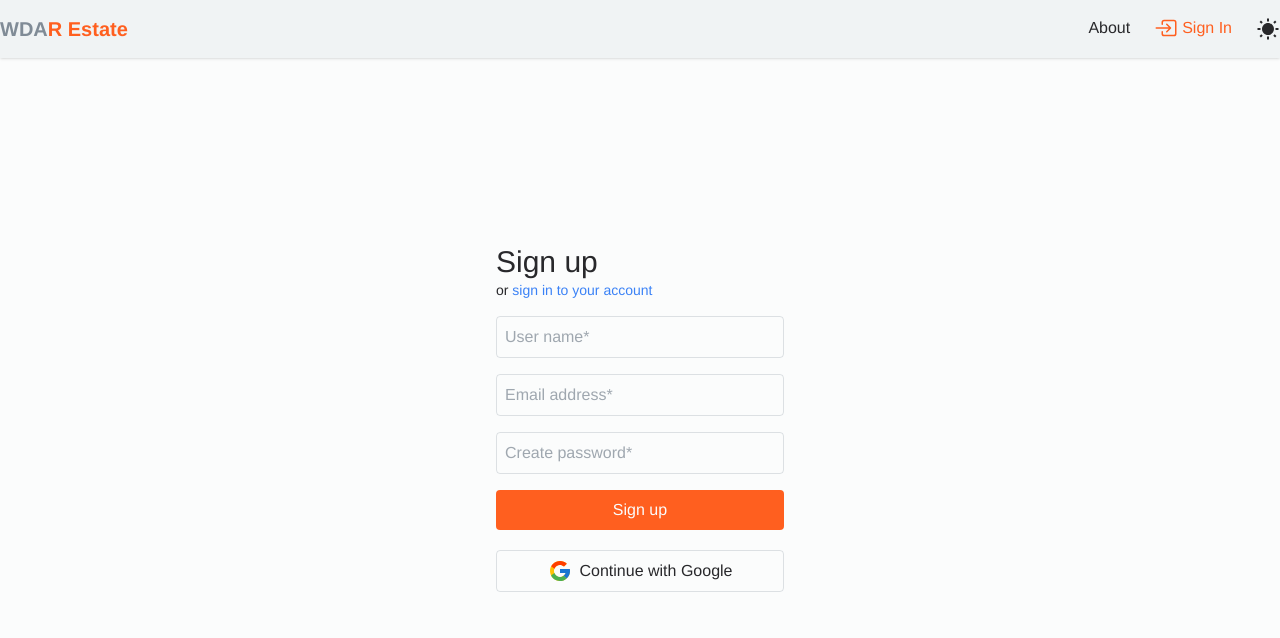
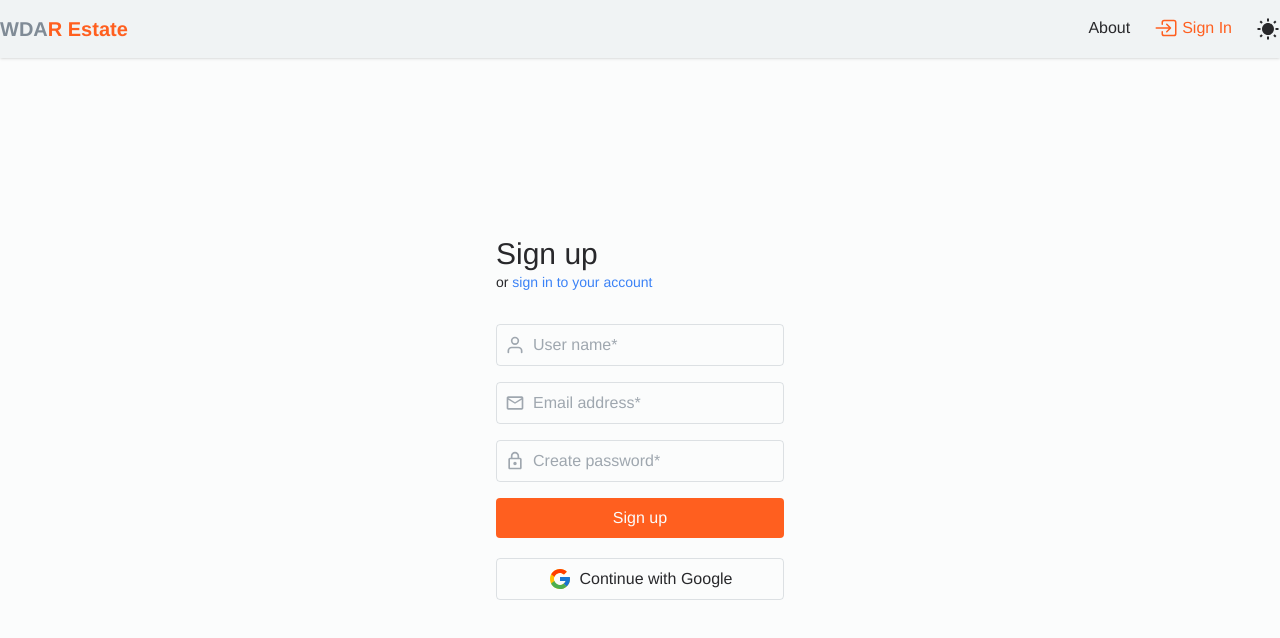
Before and after one commit to webdevaminul/WDA-Real-Estate, a React (Vite) app in the folder client/: page /sign-up in a window 1280 px wide. Shown: the top 638 px of the page. Built offline with nearby package versions, Linux system fonts and the light colour scheme.

Commit message:
Added sign in functionality

```diff
--- a/client/src/index.css
+++ b/client/src/index.css
@@ -30,6 +30,6 @@ body {
   background-color: rgba(var(--primary-bg));
   font-family: Helvetica, Arial, sans-serif;
 }
-.active {
-  border-bottom: 2px solid rgba(var(--text-highlight));
+a.active {
+  border-bottom: 2px solid rgb(255, 95, 31);
 }
--- a/client/src/pages/SignUp.jsx
+++ b/client/src/pages/SignUp.jsx
@@ -4,6 +4,10 @@ import { useForm } from "react-hook-form";
 import { FcGoogle } from "react-icons/fc";
 import axios from "axios";
 import { useMutation } from "@tanstack/react-query";
+import { MdError, MdCheckCircle, MdOutlineEmail, MdOutlineLock } from "react-icons/md";
+import { FiUser } from "react-icons/fi";
+
+// TODO: Turn off auto complete
 
 export default function SignUp() {
   const [error, setError] = useState(null);
@@ -60,50 +64,80 @@ export default function SignUp() {
         {/* Sign up form */}
         <form onSubmit={handleSubmit(onSubmit)} className="flex flex-col">
           {/* User name input */}
+          <div
+            className={`flex items-center border rounded ${
+              errors.userName ? "border-red-500" : "border-highlightGray/25"
+            } mt-4 `}
+          >
+            <span className="pl-2 text-xl text-highlightGray/75">
+              <FiUser />
+            </span>
             <input
               type="text"
               placeholder="User name*"
-            className={`p-2 bg-transparent border rounded outline-none placeholder:text-highlightGray/75 text-primary ${
-              errors.userName ? "border-highlight" : "border-highlightGray/25"
-            } `}
-            {...register("userName", { required: "User name is required" })}
+              className={`bg-transparent outline-none placeholder:text-highlightGray/75 text-primary p-2 w-full`}
+              {...register("userName", {
+                required: "User name is required",
+                onChange: () => {
+                  setError(null);
+                  setSuccess(null);
+                },
+              })}
               aria-invalid={errors.userName ? "true" : "false"}
             />
+          </div>
           {errors.userName && (
-            <p role="alert" className="text-highlight">
+            <p role="alert" className="text-red-500">
               {errors.userName.message}
             </p>
           )}
 
           {/* Email address input */}
+          <div
+            className={`flex items-center border rounded ${
+              errors.userEmail ? "border-red-500" : "border-highlightGray/25"
+            } mt-4 `}
+          >
+            <span className="pl-2 text-xl text-highlightGray/75">
+              <MdOutlineEmail />
+            </span>
             <input
               type="email"
               placeholder="Email address*"
-            className={`p-2 mt-4 bg-transparent border rounded outline-none placeholder:text-highlightGray/75 text-primary ${
-              errors.userEmail ? "border-highlight" : "border-highlightGray/25"
-            }`}
+              className={`bg-transparent outline-none placeholder:text-highlightGray/75 text-primary p-2 w-full`}
               {...register("userEmail", {
                 required: "Email address is required",
                 pattern: {
                   value: /^[^\s@]+@[^\s@]+\.[^\s@]+$/,
                   message: "Please enter a valid email address",
                 },
+                onChange: () => {
+                  setError(null);
+                  setSuccess(null);
+                },
               })}
               aria-invalid={errors.userEmail ? "true" : "false"}
             />
+          </div>
           {errors.userEmail && (
-            <p role="alert" className="text-highlight">
+            <p role="alert" className="text-red-500">
               {errors.userEmail.message}
             </p>
           )}
 
           {/* Create password input */}
+          <div
+            className={`flex items-center border rounded ${
+              errors.userPassword ? "border-red-500" : "border-highlightGray/25"
+            } mt-4 `}
+          >
+            <span className="pl-2 text-xl text-highlightGray/75">
+              <MdOutlineLock />
+            </span>
             <input
               type="password"
               placeholder="Create password*"
-            className={`p-2 mt-4 bg-transparent border rounded outline-none placeholder:text-highlightGray/75 text-primary ${
-              errors.userPassword ? "border-highlight" : "border-highlightGray/25"
-            }`}
+              className={`bg-transparent outline-none placeholder:text-highlightGray/75 text-primary p-2 w-full`}
               {...register("userPassword", {
                 required: "Password is required",
                 minLength: {
@@ -118,12 +152,37 @@ export default function SignUp() {
                   value: /^(?=.*[A-Za-z])(?=.*\d)[A-Za-z\d]+$/,
                   message: "Password must contain at least one letter and one number",
                 },
+                onChange: () => {
+                  setError(null);
+                  setSuccess(null);
+                },
               })}
               aria-invalid={errors.userPassword ? "true" : "false"}
             />
+          </div>
           {errors.userPassword && (
-            <p role="alert" className="text-highlight">
+            <p role="alert" className="text-red-500">
               {errors.userPassword.message}
+            </p>
+          )}
+
+          {/* Error message */}
+          {error && (
+            <p className="text-primaryBtn bg-red-600 rounded p-2 mt-4 flex items-center gap-2">
+              <span className="text-xl">
+                <MdError />
+              </span>
+              {error}
+            </p>
+          )}
+
+          {/* Success message */}
+          {success && (
+            <p className="text-[rgba(40, 40, 43)] bg-green-400 rounded p-2 mt-4 flex items-center gap-2">
+              <span className="text-xl">
+                <MdCheckCircle />
+              </span>
+              {success}
             </p>
           )}
 
@@ -136,12 +195,6 @@ export default function SignUp() {
             {signUpMutation.isLoading ? "Loading..." : "Sign up"}
           </button>
         </form>
-
-        {/* Error message */}
-        {error && <p className="text-primaryBtn bg-highlight rounded p-2">{error}</p>}
-
-        {/* Success message */}
-        {success && <p className="text-[rgba(40, 40, 43)] bg-green-400 rounded p-2">{success}</p>}
 
         {/* Google button */}
         <button
--- a/client/src/pages/VerifyEmail.jsx
+++ b/client/src/pages/VerifyEmail.jsx
@@ -1,6 +1,7 @@
 import React, { useState, useEffect } from "react";
 import { useLocation, useNavigate } from "react-router-dom";
 import axios from "axios";
+import { MdVerified, MdError } from "react-icons/md";
 
 export default function VerifyEmail() {
   const location = useLocation();
@@ -20,11 +21,11 @@ export default function VerifyEmail() {
         const res = await axios.get(`http://localhost:5000/api/auth/verify-email?token=${token}`, {
           withCredentials: true,
         });
-        console.log("API Response:", res.data);
+        console.log("Sign up API Response:", res.data);
         setVerification({
           isLoading: false,
           isError: false,
-          message: "Email verified successfully!",
+          message: "Email verified successfully",
         });
 
         setTimeout(() => {
@@ -35,7 +36,7 @@ export default function VerifyEmail() {
         setVerification({
           isLoading: false,
           isError: true,
-          message: "Email verification failed.",
+          message: "Email verification failed",
         });
       }
     };
@@ -50,7 +51,14 @@ export default function VerifyEmail() {
           <span className="loading loading-ring loading-lg text-primary"></span>
         </>
       ) : (
-        <h1 className="text-primary text-2xl">{verification.message}</h1>
+        <>
+          <h1 className={`text-2xl ${verification.isError ? "text-red-500" : "text-green-400"}`}>
+            {verification.message}
+          </h1>
+          <span className={`text-2xl ${verification.isError ? "text-red-500" : "text-green-400"}`}>
+            {verification.isError ? <MdError /> : <MdVerified />}
+          </span>
+        </>
       )}
     </div>
   );
```
Also changed, not shown: client/src/pages/SignIn.jsx (+75 -18 lines). Lines whose indentation alone changed are shown as unchanged.
